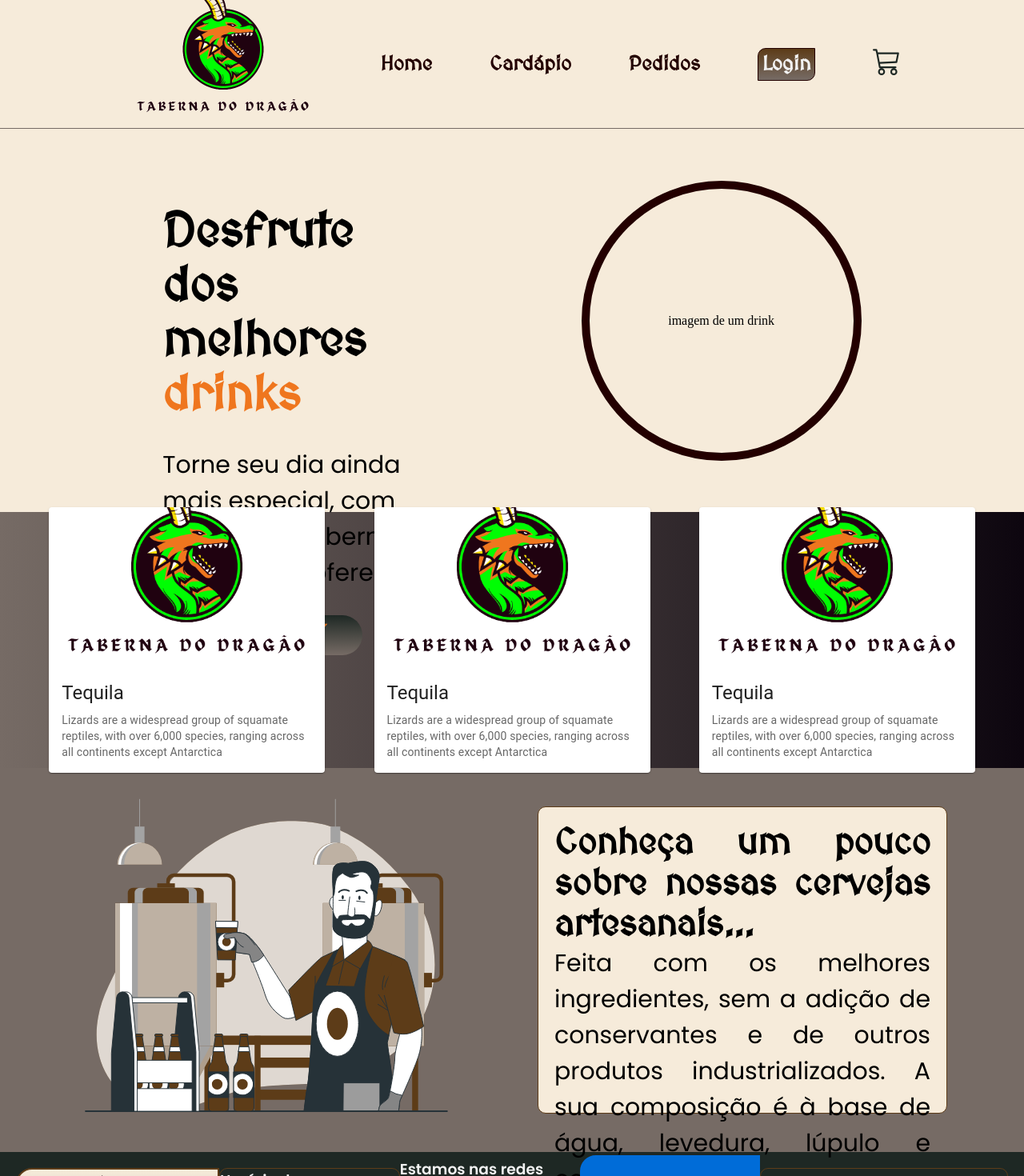
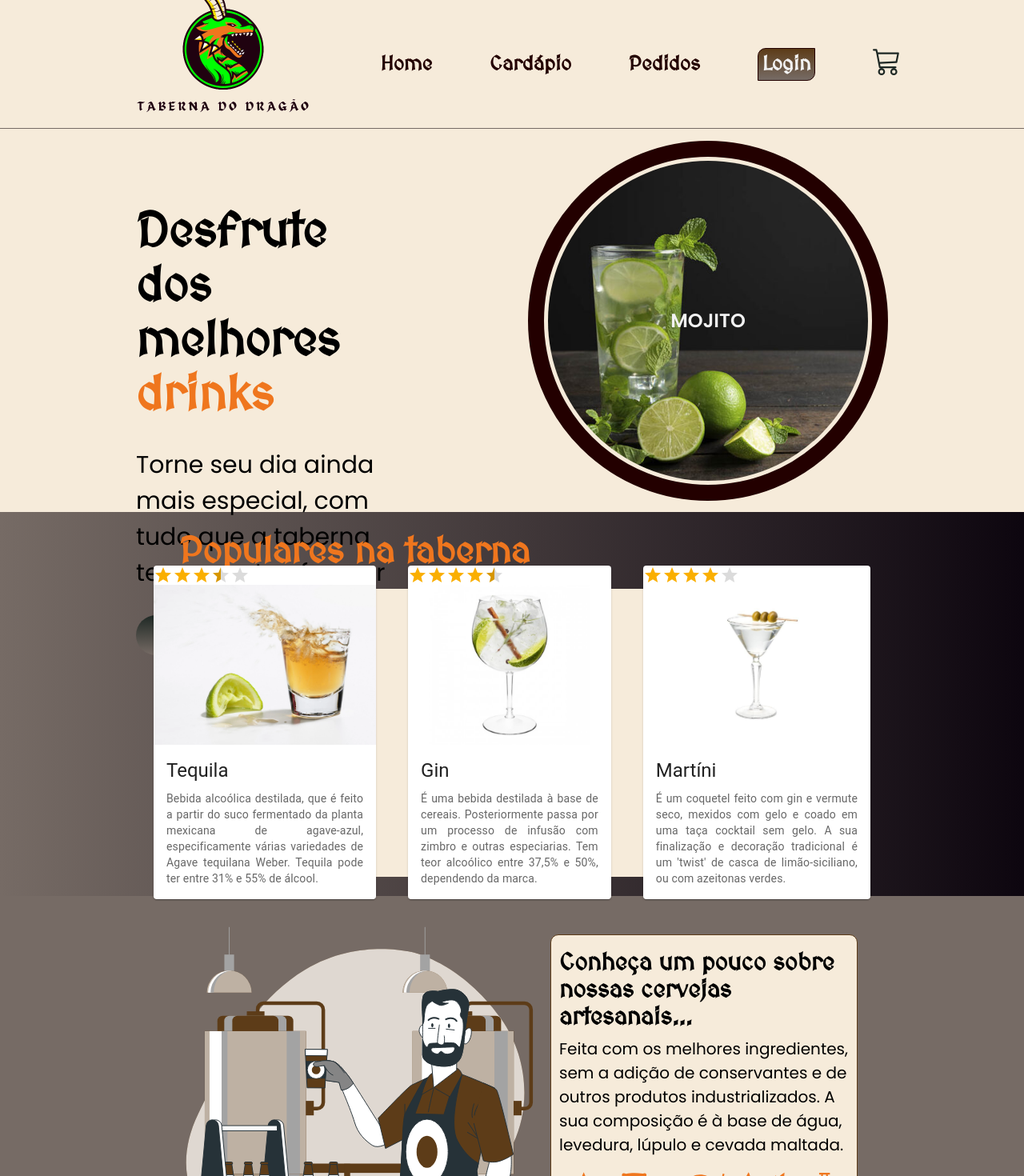
Before and after one commit to danbaziewicz/taberna-do-dragao, a React (Vite) app: page / in a window 1280 px wide. Shown: the top 1470 px of the page at 80% size. Built offline with nearby package versions, Linux system fonts and the light colour scheme.

Commit message:
style: novas atualizações nos cards e na home em geral

```diff
--- a/src/components/common/Card/Card.jsx
+++ b/src/components/common/Card/Card.jsx
@@ -4,25 +4,25 @@ import CardContent from '@mui/material/CardContent';
 import CardMedia from '@mui/material/CardMedia';
 import Typography from '@mui/material/Typography';
 import { CardActionArea } from '@mui/material';
-import logo from '../../../assets/images/logoSemBackground.png'
+import TextRating from '../../Rating/Rating';
 
-export default function ActionAreaCard() {
+export default function ActionAreaCard({titulo, descricao, image, valor}) {
   return (
     <Card sx={{ maxWidth: 345 }}>
       <CardActionArea>
+      <TextRating valor={valor}/>
         <CardMedia
           component="img"
           height="200"
-          image={logo}
-          alt="green iguana"
+          image={image}
+          alt="bebida"
         />
         <CardContent>
           <Typography gutterBottom variant="h5" component="div">
-            Tequila
+          {titulo}
           </Typography>
           <Typography variant="body2" color="text.secondary">
-            Lizards are a widespread group of squamate reptiles, with over 6,000
-            species, ranging across all continents except Antarctica
+            {descricao}
           </Typography>
         </CardContent>
       </CardActionArea>
--- a/src/pages/Home/Home.jsx
+++ b/src/pages/Home/Home.jsx
@@ -1,10 +1,21 @@
 import React from "react";
 import Button from "../../components/common/Button/Button";
 import S from "./Home.module.css";
-import { Link } from 'react-router-dom'
+import { Link } from "react-router-dom";
 import craftbeer from "../../assets/images/craftbeer.svg";
-import { GiMartini, GiWaterDrop, GiBeerBottle, GiHops, GiWheat, GiGrain} from "react-icons/gi";
+import {
+  GiMartini,
+  GiWaterDrop,
+  GiBeerBottle,
+  GiHops,
+  GiWheat,
+  GiGrain,
+} from "react-icons/gi";
 import ActionAreaCard from "../../components/common/Card/Card";
+import tequila from "../../assets/images/tequila.png";
+import gin from "../../assets/images/gin.png";
+import martini from "../../assets/images/martini.png";
+import mojito from "../../assets/images/mojito.png";
 
 const Home = () => {
   return (
@@ -19,22 +30,43 @@ const Home = () => {
             te oferecer
           </p>
           <div>
-          <Link className={S.link} to={"/cardapio"}>
-            <Button
-              texto="Peça já o seu!"
-              style={S.button}
-              icon={<GiMartini size="30px" color="#EF761E" />}
-            /></Link>
+            <Link className={S.link} to={"/cardapio"}>
+              <Button
+                texto="Peça já o seu!"
+                style={S.button}
+                icon={<GiMartini size="30px" color="#EF761E" />}
+              />
+            </Link>
           </div>
         </div>
         <div className={S.circulo}>
-          <p>imagem de um drink</p>
+          <img src={mojito}/>
+          <h2>MOJITO</h2>
         </div>
       </section>
       <section className={S.sectionCards}>
-        <ActionAreaCard/>
-        <ActionAreaCard/>
-        <ActionAreaCard/>
+        <div className={S.tituloCards}><h2>Populares na taberna</h2></div>
+        <div className={S.cards}>
+        <ActionAreaCard
+          valor="3.5"
+          image={tequila}
+          titulo="Tequila"
+          descricao="Bebida alcoólica destilada, que é feito a partir do suco fermentado da planta mexicana de agave-azul, especificamente várias variedades de Agave tequilana Weber. Tequila pode ter entre 31% e 55% de álcool."
+        />
+        <ActionAreaCard
+          valor="4.5"
+          image={gin}
+          titulo="Gin"
+          descricao="É uma bebida destilada à base de cereais. Posteriormente passa por um processo de infusão com zimbro e outras especiarias. Tem teor alcoólico entre 37,5% e 50%, dependendo da marca."
+        />
+        <ActionAreaCard
+          valor="4"
+          image={martini}
+          titulo="Martíni"
+          descricao="É um coquetel feito com gin e vermute seco, mexidos com gelo e coado em uma taça cocktail sem gelo. A sua finalização e decoração tradicional é um 'twist' de casca de limão-siciliano, ou com azeitonas verdes."
+        />
+        </div>
+
       </section>
       <section className={S.conteudo2}>
         <img src={craftbeer} />
@@ -46,11 +78,12 @@ const Home = () => {
             água, levedura, lúpulo e cevada maltada.
           </p>
           <div className={S.icones}>
-            <GiWaterDrop size="80px" color="#EF761E"/> +
-            <GiGrain size="80px" color="#EF761E"/> +
-            <GiHops size="80px" color="#EF761E"/> +
-            <GiWheat size="80px" color="#EF761E"/> =
-            <GiBeerBottle size="80px" color="#EF761E"/></div>
+            <GiWaterDrop size="80px" color="#EF761E" /> +
+            <GiGrain size="80px" color="#EF761E" /> +
+            <GiHops size="80px" color="#EF761E" /> +
+            <GiWheat size="80px" color="#EF761E" /> =
+            <GiBeerBottle size="80px" color="#EF761E" />
+          </div>
         </div>
       </section>
     </div>
--- a/src/pages/Home/Home.module.css
+++ b/src/pages/Home/Home.module.css
@@ -48,6 +48,7 @@
     font-size: 20px;
     border: 0;
     font-family: 'Poppins', sans-serif;
+    cursor: pointer;
   }
 
   .button:hover {
@@ -56,28 +57,63 @@
   }
 
 .circulo {
-    border: 10px solid #230000;
-    width: 350px;
-    height: 350px;
+    border: 20px solid #230000;
+    width: 450px;
+    height: 450px;
     border-radius: 50%;
     display: flex;
     justify-content: center;
     align-items: center;
 }
 
+.circulo > img {
+    width: 400px;
+    height: 400px;
+    border-radius: 50%;
+}
+
+.circulo > h2 {
+    color: #f2f2f2;
+    position: absolute;
+    font-family: 'Poppins', sans-serif;
+}
+
 .sectionCards {
-    height: 40vh;
+    height: 60vh;
+    display: flex;
+    flex-direction: column;
+    justify-content: center;
+    align-items: center;
+    gap: 20px;
+}
+
+.tituloCards {
+    display: flex;
+    justify-content: flex-start;
+    width: 65%;
+    font-size: 30px;
+    color: #EF761E;
+    font-family: 'MedievalSharp', cursive;
+}
+
+.cards {
+    height: 45vh;
     display: flex;
     flex-direction: row;
-    justify-content: space-evenly;
+    justify-content: center;
     align-items: center;
+    width: 70%;
+    gap: 40px;
+    text-align: justify;
+    background-color: #F6EBDA;
+    border-radius: 64px;
 }
 
 .conteudo2 {
     height: 60vh;
     display: flex;
     flex-direction: row;
-    justify-content: space-evenly;
+    justify-content: center;
     align-items: center;
     background-color: #766B65;
 }
@@ -90,18 +126,19 @@
     display: flex;
     flex-direction: column;
     justify-content: space-evenly;
-    width: 40%;
+    width: 30%;
     background-color: #F6EBDA;
     height: 80%;
-    text-align: justify;
-    font-size: 30px;
+    text-align: left;
+    font-size: 20px;
     border: 1px solid #5D3C18;
     border-radius: 10px;
-    padding: 20px;
+    padding: 10px;
     font-family: 'Poppins', sans-serif;
 }
 
 .descBeer > h2 {
+    text-align: left;
     font-family: 'MedievalSharp', cursive;
 }
 
```
